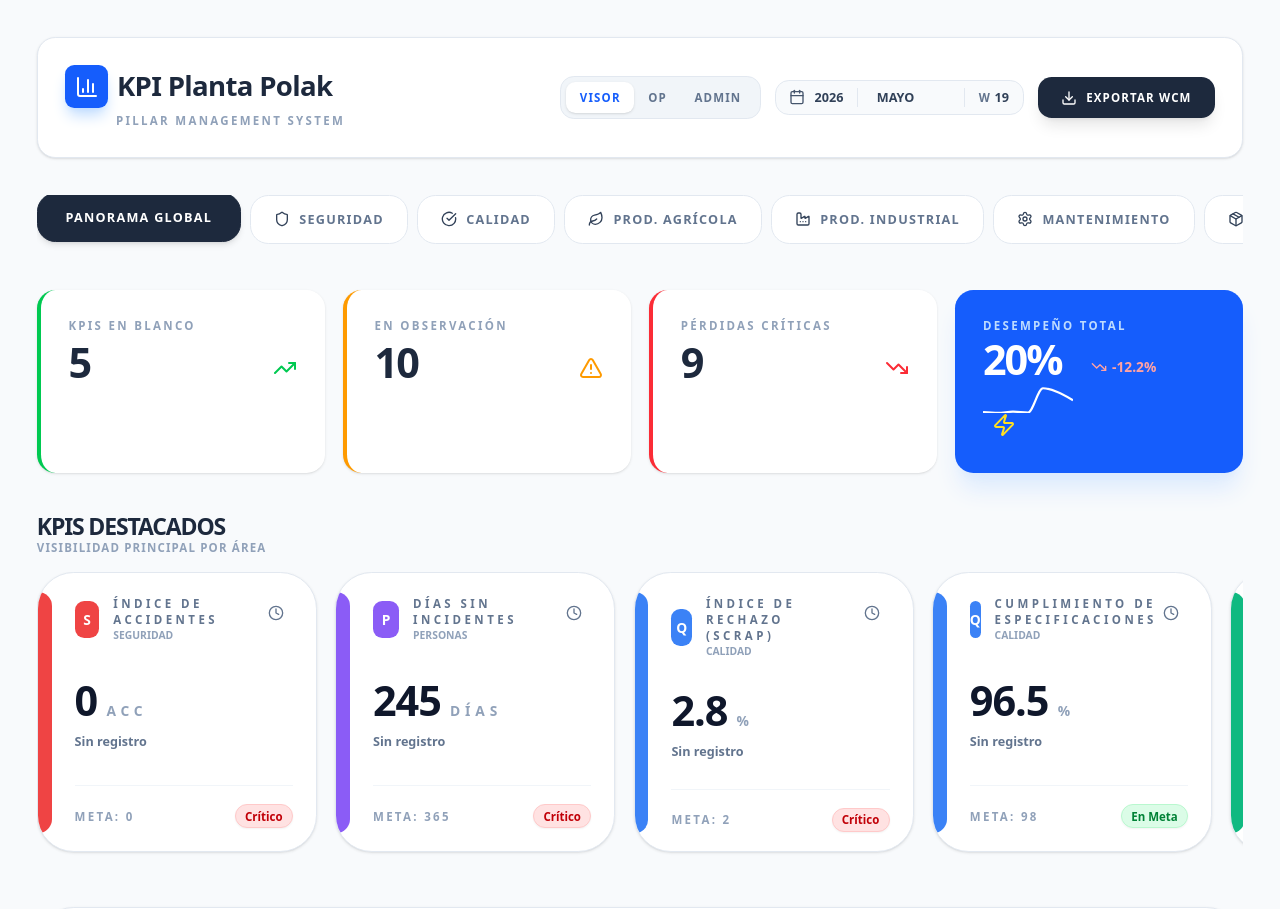
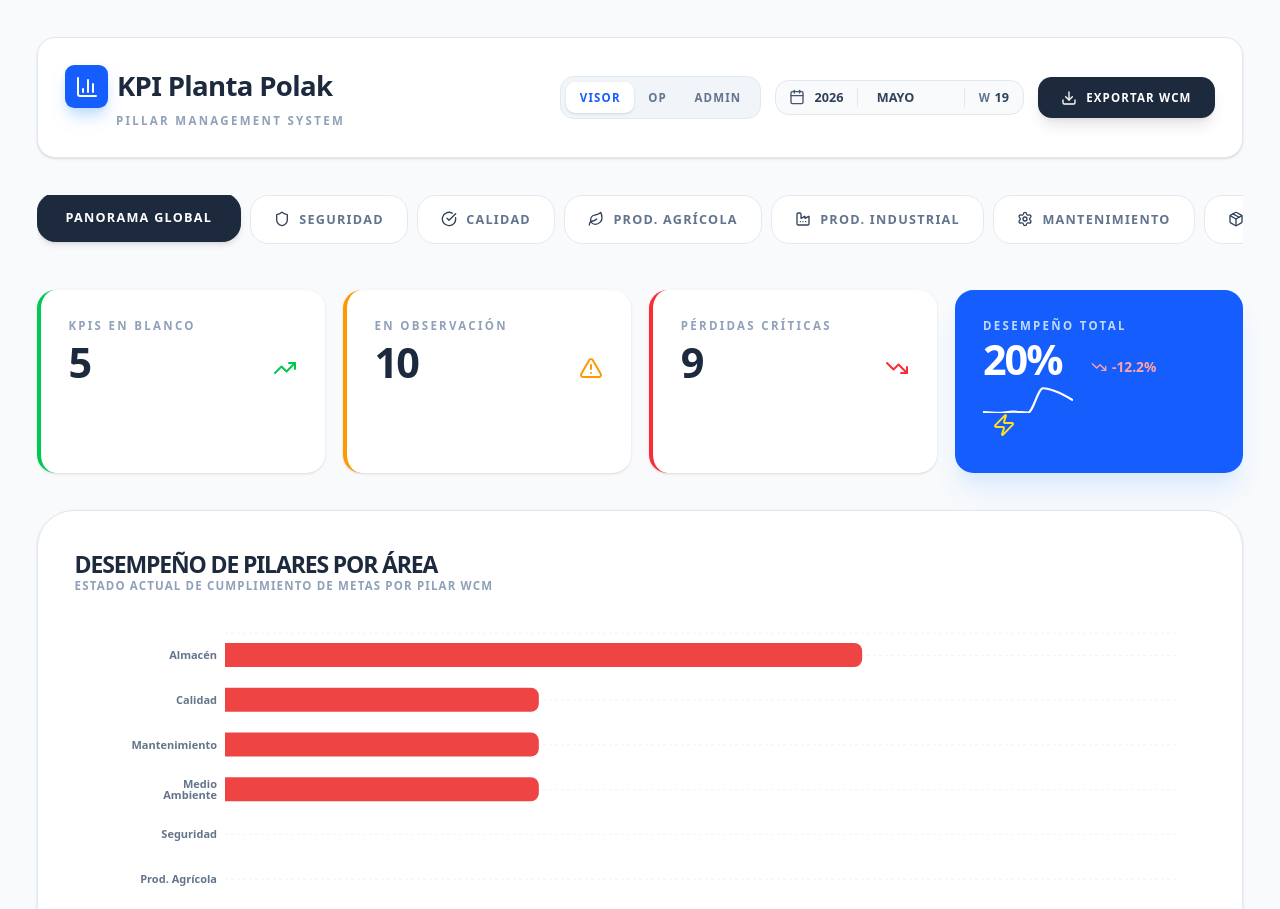
Before and after one commit to cmunozhdz/KPIPLanta, a React (Vite) app: page / in a window 1280 px wide. Shown: the top 909 px of the page. Built offline with nearby package versions, Linux system fonts and the light colour scheme.

Commit message:
Actualizaciones Graficos

```diff
--- a/src/App.tsx
+++ b/src/App.tsx
@@ -807,43 +807,6 @@ export default function App() {
                 </div>
               </div>
 
-              {/* --- Top KPIs Section (Visibilidad Top) --- */}
-              <div className="space-y-4">
-                <div className="flex justify-between items-center">
-                  <div>
-                    <h2 className="text-xl font-black text-slate-800 uppercase tracking-tighter">KPIs Destacados</h2>
-                    <p className="text-[10px] font-black text-slate-400 uppercase tracking-widest leading-none">Visibilidad Principal por Área</p>
-                  </div>
-                </div>
-                <div className="flex overflow-x-auto gap-4 pb-4 no-scrollbar mask-linear-right">
-                  {areas.flatMap(area => {
-                    const topKpis = processedData.filter(k => k.areaId === area.id && k.is_visible_top).slice(0, 2);
-                    return topKpis.map(kpi => {
-                      const { value, comment } = getKpiStatus(kpi, filters.year, filters.month, filters.week);
-                      return (
-                        <div key={kpi.id} className="min-w-[280px] w-[280px] flex-shrink-0">
-                          <KpiCard
-                            kpi={kpi}
-                            currentValue={value}
-                            currentComment={comment}
-                            role={role}
-                            onEdit={(k) => setEditingKpi(k)}
-                            onViewDetails={(k) => setViewingKpiDetails(k)}
-                            onToggleVisibility={(k) => setConfirmToggle(k)}
-                          />
-                        </div>
-                      );
-                    });
-                  })}
-                  {processedData.filter(k => k.is_visible_top).length === 0 && (
-                     <div className="w-full bg-white rounded-[2rem] border border-slate-200 shadow-sm flex flex-col items-center justify-center p-6 h-[280px] text-slate-500 transition-all">
-                       <Info size={18} className="mb-3" />
-                       <span className="text-[9px] font-black uppercase text-center">No hay KPIs destacados</span>
-                     </div>
-                  )}
-                </div>
-              </div>
-
               {/* Global Performance Chart Section */}
               <motion.div
                 initial={{ opacity: 0, y: 20 }}
```
